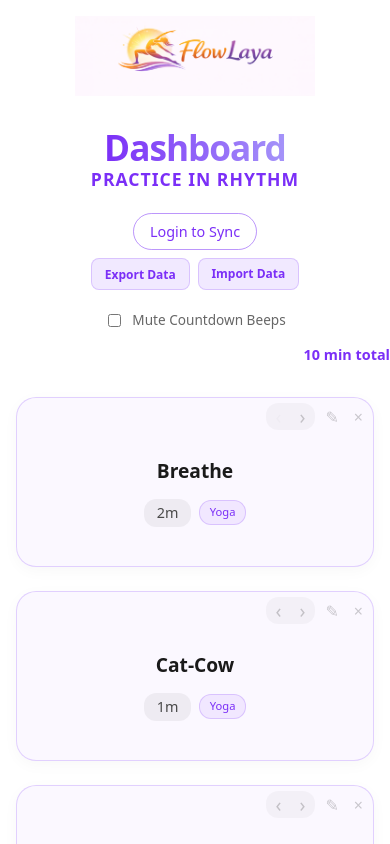
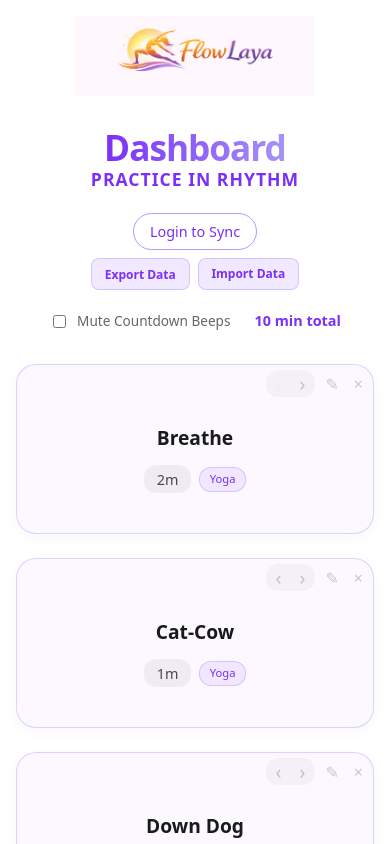
Before and after one commit to cortanext/LayaAbhyasa, a React (Vite) app: page / in a window 390 px wide. Shown: the top 844 px of the page. Built offline with nearby package versions, Linux system fonts and the light colour scheme.

Commit message:
UI: Center total time and align with mute on mobile

```diff
--- a/src/App.jsx
+++ b/src/App.jsx
@@ -809,6 +809,7 @@ function App() {
                                     <option value="60min">1 Hour Full Practice</option>
                                 </select>
                             )}
+                            <div className={styles.settingsSubRow}>
                                 <label className={styles.settingToggle}>
                                     <input
                                         type="checkbox"
@@ -822,6 +823,7 @@ function App() {
                                     <span>Mute Countdown Beeps</span>
                                 </label>
                                 <div className={styles.totalTime}>{totalDurationMinutes} min total</div>
+                            </div>
                         </div>
                     </header>
 
--- a/src/App.module.css
+++ b/src/App.module.css
@@ -65,6 +65,10 @@
     font-size: 0.9rem;
     font-weight: 800;
     margin-left: auto;
+}
+
+.settingsSubRow {
+    display: contents;
 }
 
 .settingsSection {
@@ -607,6 +611,19 @@
         gap: 0.8rem;
         width: 100%;
         margin-top: 0.5rem;
+        align-items: center;
+    }
+
+    .settingsSubRow {
+        display: flex;
+        align-items: center;
+        justify-content: center;
+        gap: 1.5rem;
+        width: 100%;
+    }
+
+    .totalTime {
+        margin-left: 0 !important;
     }
 
     .title {
```
Lines whose indentation alone changed are shown as unchanged.
